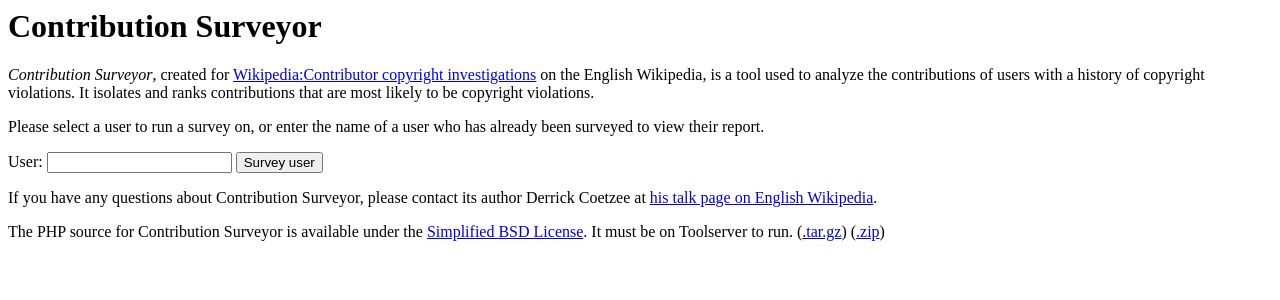
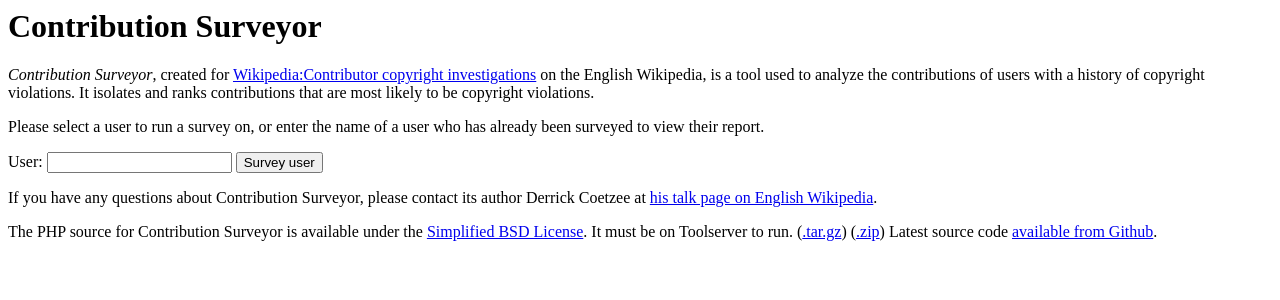
Before and after one commit to wikigit/Contribution-Surveyor, a PHP site: page / in a window 1280 px wide. Shown: the top 300 px of the page. Run offline with PHP 8.4, Linux system fonts and the light colour scheme.

Commit message:
Link to Github

```diff
--- a/index.php
+++ b/index.php
@@ -60,7 +60,7 @@ while ($row = mysql_fetch_array($result)) {
 -->
 <p>If you have any questions about Contribution Surveyor, please contact its author Derrick Coetzee at <a href="http://en.wikipedia.org/wiki/User_talk:Dcoetzee">his talk page on English Wikipedia</a>.</p>
 
-<p>The PHP source for Contribution Surveyor is available under the <a href="http://www.opensource.org/licenses/bsd-license.php">Simplified BSD License</a>. It must be on Toolserver to run. (<a href="../downloads/contribution_surveyor.tar.gz">.tar.gz</a>) (<a href="../downloads/contribution_surveyor.zip">.zip</a>)</p>
+<p>The PHP source for Contribution Surveyor is available under the <a href="http://www.opensource.org/licenses/bsd-license.php">Simplified BSD License</a>. It must be on Toolserver to run. (<a href="../downloads/contribution_surveyor.tar.gz">.tar.gz</a>) (<a href="../downloads/contribution_surveyor.zip">.zip</a>) Latest source code <a href="https://github.com/wikigit/Contribution-Surveyor">available from Github</a>.</p>
 
 </body>
 </html>
```
